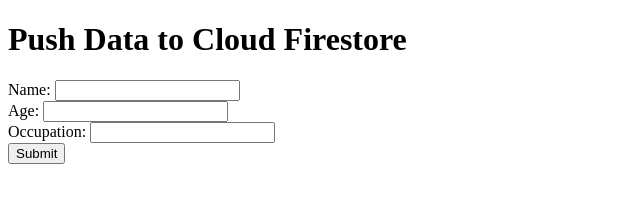
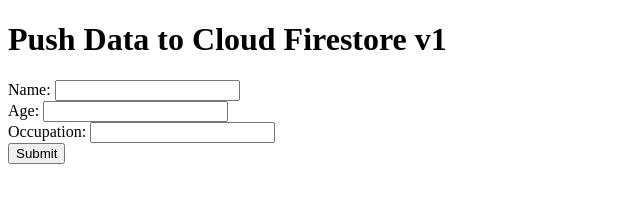
Before and after one commit to polnextdoor/pbbapp, a website built with webpack: page dist/index.html in a window 1280 px wide. Shown: the full height of the page, 0-640 px from the left. Built offline with nearby package versions, Linux system fonts and the light colour scheme.

Commit message:
initial commit

```diff
--- a/dist/index.html
+++ b/dist/index.html
@@ -7,7 +7,7 @@
 
 </head>
 <body>
-  <h1>Push Data to Cloud Firestore</h1>
+  <h1>Push Data to Cloud Firestore v1</h1>
   <form id="myForm">
     <label for="name">Name:</label>
     <input type="text" id="name" name="name"><br>
```
Also changed, not shown: 1 other file.
